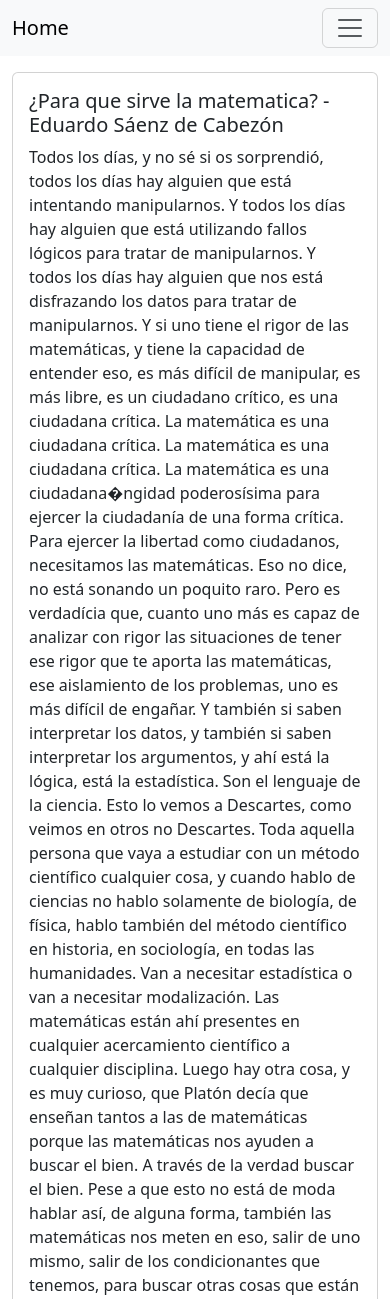
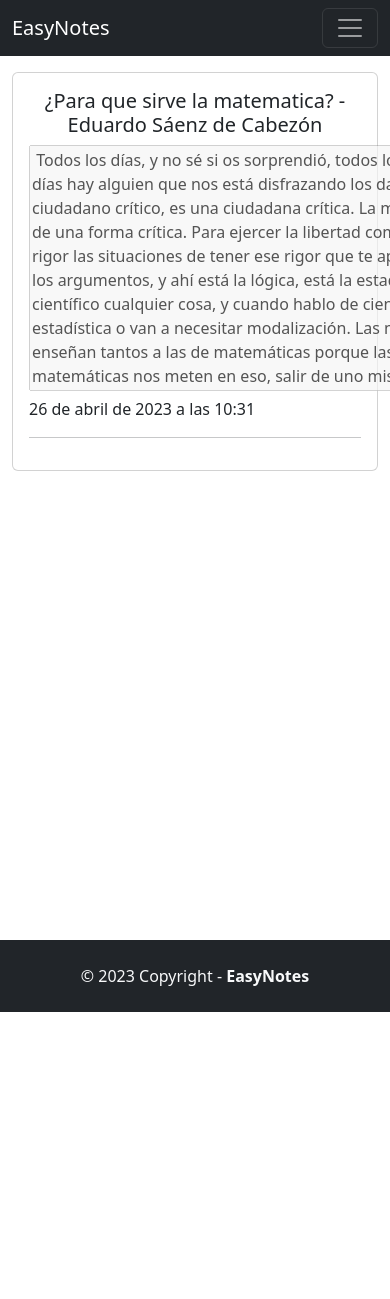
Before and after one commit to jcazolag/EasyNotes-V2, a Django app: page /app/note/1 in a window 390 px wide; the page is wider, and only the part inside the window is pictured. Shown: the top 1299 px of that part. After the commit the page ends 1012 px from the top of that part, so only its background shows below. Run offline with Django 4.2, Linux system fonts and the light colour scheme; a user stored in the database is signed in; data comes from the database, SQL or seed files in the repository; both versions use the stored data as it was after the commit.

Commit message:
retoques

```diff
--- a/EasyNotes/AppLogic/templates/detail.html
+++ b/EasyNotes/AppLogic/templates/detail.html
@@ -1,17 +1,24 @@
+
 {% extends 'base.html' %}
 {% block content %}
-<div class="card mb-3">
-    <div class="row g-0">
-    <div class="col-md-8">
-    <div class="card-body">
-        <h5 class="card-title">{{ transcripcion.title }}</h5>
-        <p class="card-text">{{ transcripcion.transcripcion }}</p>
-        <p class="card-text">{{ transcripcion.date }}</p>
-        <hr />
-        <h3>Resumen</h3>
-        <p class="card-text">{{ resumen.resumen }}</p>
+<divid="detail">
+    <div class="card mb-3" >
+        <div class="row g-0">
+            <div class="col-md-12">
+                <div class="card-body" >
+                    <h5 class="card-title" align="center">{{ transcripcion.title }}</h5>
+                    <textarea disabled="true" rows="10" cols="167" id="detail_textarea">{{ transcripcion.transcripcion }}</textarea>
+                    <p class="card-text">{{ transcripcion.creation_date }}</p>
+                    <hr />
+                    {% if transcripcion.resumen == None %}
+
+                    {% else %}
+                    <h3>Resumen</h3>
+                    <p class="card-text">{{ transcripcion.resumen }}</p>
+                    {% endif %}
+                </div>
+            </div>
+        </div>
     </div>
-    </div>
- </div>
 </div>
 {% endblock content %}
--- a/EasyNotes/AppLogic/views.py
+++ b/EasyNotes/AppLogic/views.py
@@ -42,13 +42,13 @@ def transcribe(request, group_id):
         if request.method == 'POST' and request.FILES['audio_file']:
             show = True
             try:
-                model = wp.load_model("base")
+                model = wp.load_model("small")
                 audio = request.FILES["audio_file"]
-                print(audio.size)
+                #print(audio.size)
                 fs = FileSystemStorage()
                 filename = fs.save(audio.name, audio)
                 name= audio.name
-                result = model.transcribe("media/" + name, language="es", fp16 = False)
+                result = model.transcribe("media/" + name, language="es", fp16 = False, verbose=True)
                 if os.path.exists('media/' + name):
                     os.remove('media/' + name)
                 return render(request,'transcribe.html', {'result': result, 'mensaje':'Este es el resultado de la transcripcion: ', 'show':show, "group_id": group_id})
--- a/EasyNotes/EasyNotes/settings.py
+++ b/EasyNotes/EasyNotes/settings.py
@@ -123,6 +123,11 @@ USE_TZ = True
 
 STATIC_URL = 'static/'
 
+STATICFILES_DIRS = [
+    os.path.join(BASE_DIR, "static"),
+    'static/',
+]
+
 # Default primary key field type
 # https://docs.djangoproject.com/en/4.1/ref/settings/#default-auto-field
 
--- a/EasyNotes/EasyNotes/templates/base.html
+++ b/EasyNotes/EasyNotes/templates/base.html
@@ -1,14 +1,17 @@
+{% load static %}
 <!doctype html>
 <html lang="es">
     <head>
         <link href="https://cdn.jsdelivr.net/npm/bootstrap@5.3.0-alpha2/dist/css/bootstrap.min.css" rel="stylesheet" integrity="sha384-aFq/bzH65dt+w6FI2ooMVUpc+21e0SRygnTpmBvdBgSdnuTN7QbdgL+OapgHtvPp" crossorigin="anonymous">
+        <link type='text/css' href='{% static "css/base.css"%}' rel='stylesheet'/>
+        <title>EasyNotes</title>
     </head>
 
-    <body>
-        <nav class="navbar navbar-expand-lg navbar-light bg-light mb-3">
+    <body id="body">
+        <nav class="navbar navbar-expand-lg navbar-dark bg-dark mb-3" >
             <div class="container">
                 <a class="navbar-brand" href="{% url 'home' %}">
-                    Home
+                    EasyNotes
                 </a>
                 <button class="navbar-toggler" type="button" data-bstoggle="collapse" data-bs-target="#navbarNavAltMarkup" aria-controls="navbarNavAltMarkup" aria-expanded="false" arialabel="Toggle navigation">
                     <span class="navbar-toggler-icon"></span>
@@ -31,12 +34,13 @@
                 </div>
             </div>
         </nav>
+            <div id="div-content">
                 <div class="container">
                         {% block content %}
                         {% endblock content %}
                 </div>
-
-           <footer class="text-center text-lg-start bg-info text-muted mt-4">
+            </div>
+            <footer class="text-center text-lg-start bg-dark text-light mt-4" id="footer">
                 <div class="text-center p-4">
                     © 2023 Copyright -
                     <a class="text-reset fw-bold text-decoration-none"
--- /dev/null
+++ b/EasyNotes/static/css/base.css
@@ -0,0 +1,12 @@
+#body{ min-height: 100vh; margin:0; }
+
+/*header{ min-height:50px; background:lightcyan; }*/
+#footer{ min-height:50px;}
+
+/* The article fills all the space between header & footer */
+#body{ display:flex; flex-direction:column; }
+#div-content{ flex:1; }
+
+#div-content{
+    min-height: 100vh;
+}
```
Also changed, not shown: EasyNotes/AppLogic/templates/groups.html (+1 -13 lines), EasyNotes/AppLogic/templates/newGroup.html (+1 -13 lines), EasyNotes/AppLogic/templates/newNote.html (+3 -15 lines), EasyNotes/AppLogic/templates/notes.html (+3 -14 lines), EasyNotes/AppLogic/templates/transcribe.html (+8 -5 lines), EasyNotes/EasyNotes/templates/home.html (+4 -21 lines), EasyNotes/db.sqlite3. Lines whose indentation alone changed are shown as unchanged.
